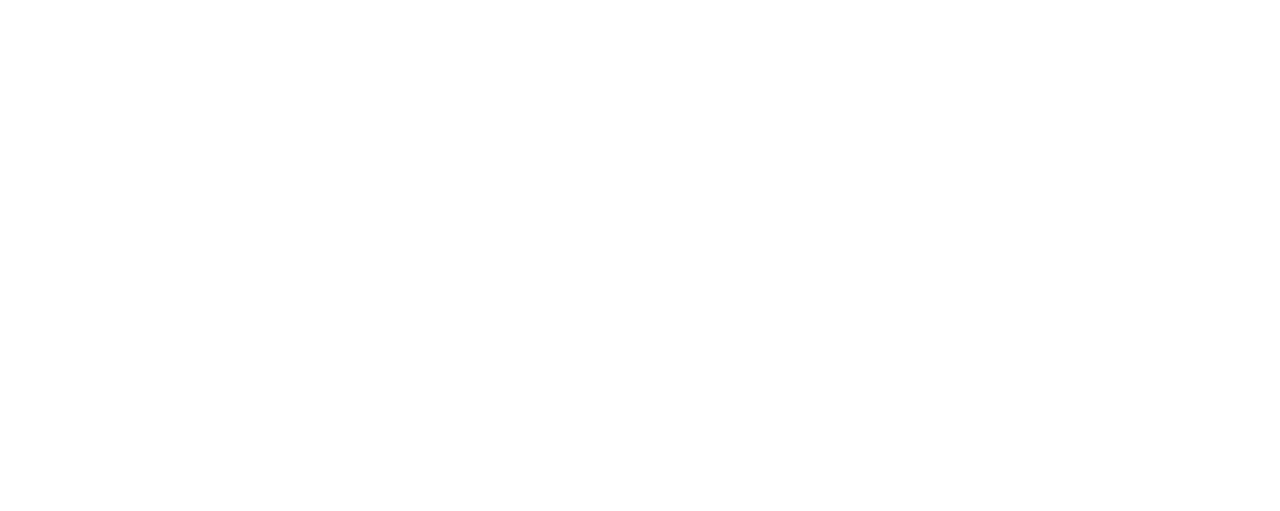
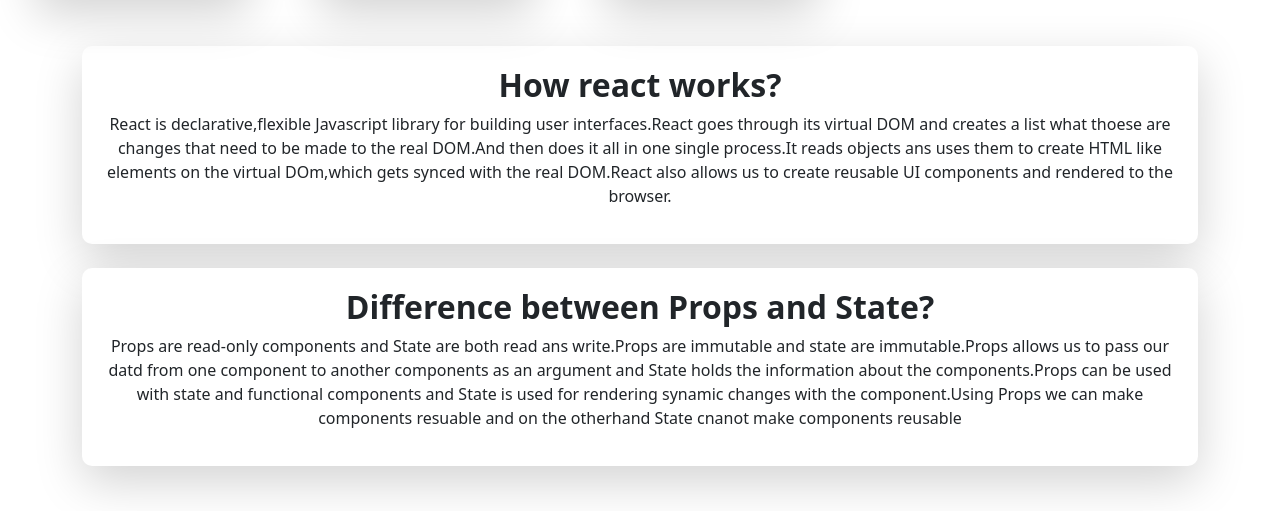
Before and after one commit to Aninditaroy/ride-and-drive-picker, a React (Create React App) app: page / in a window 1280 px wide. Shown: the part 2193-2704 px from the top of the page. Before the commit the page ends 2047 px from the top, so only its background shows below. Built offline with nearby package versions, Linux system fonts and the light colour scheme.

Commit message:
question and answer added

```diff
--- a/src/App.js
+++ b/src/App.js
@@ -3,11 +3,13 @@
 import Header from './components/Header/Header';
 import 'bootstrap/dist/css/bootstrap.min.css';
 import Items from './components/Items/Items';
+import QandA from './components/QandA/QandA';
 function App() {
   return (
     <div className="App">
-       <Header/>
-       <Items/>
+      <Header />
+      <Items />
+      <QandA />
     </div>
   );
 }
--- a/src/components/Items/Items.js
+++ b/src/components/Items/Items.js
@@ -27,10 +27,16 @@
         }
     };
     const chooseOne = () => {
-        // let newCart;
-        // const random = Math.round(Math.random() * cart.length);
-        // newCart = cart.find[random];
-        // setCart(newCart);
+        let newCart;
+        const random = Math.round(Math.random() * cart.length);
+        {
+            const randomCars = cart.find(item => item.id === random);
+            if (randomCars) {
+                newCart = [randomCars];
+                setCart(newCart);
+            }
+        }
+        console.log(random);
     }
     return (
         <div className='conatiner'>
--- a/src/components/Product/Product.js
+++ b/src/components/Product/Product.js
@@ -4,7 +4,7 @@
 const Product = ({ car,handleAddToCart }) => {
     const { img, car_model, price } = car;
     return (
-       <div className=''>
+       <div className='mb-5'>
             <div className='container mt-5 h-100'>
             <div className="card shadow-lg border-secondary mb-3 h-100">
                 <img src={img} alt="" className='h-75'/>
--- /dev/null
+++ b/src/components/QandA/QandA.css
@@ -0,0 +1,6 @@
+.q-and-a {
+    border: 0px solid black;
+    padding: 20px;
+    background-color: white;
+    border-radius: 10px;
+}
--- /dev/null
+++ b/src/components/QandA/QandA.js
@@ -0,0 +1,18 @@
+import React from 'react';
+import './QandA.css';
+const QandA = () => {
+    return (
+        <div className='container mt-5 mb-5'>
+            <div className="q-and-a shadow-lg">
+                <h2 className='fw-bold'>How react works?</h2>
+                <p>React is declarative,flexible Javascript library for building user interfaces.React goes through its virtual DOM and creates a list what thoese are changes that need to be made to the real DOM.And then does it all in one single process.It reads objects ans uses them to create HTML like elements on the virtual DOm,which gets synced with the real DOM.React also allows us to create reusable UI components and rendered to the browser.</p>
+            </div>
+            <div className="mt-4 q-and-a shadow-lg">
+                <h2 className='fw-bold'>Difference between Props and State?</h2>
+                <p>Props are read-only components and State are both read ans write.Props are immutable and state are immutable.Props allows us to pass our datd from one component to another components as an argument and State holds the information about the components.Props can be used with state and functional components and State is used for rendering synamic changes with the component.Using Props we can make components resuable and on the otherhand State cnanot make components reusable</p>
+            </div>
+        </div>
+    );
+};
+
+export default QandA;
```
